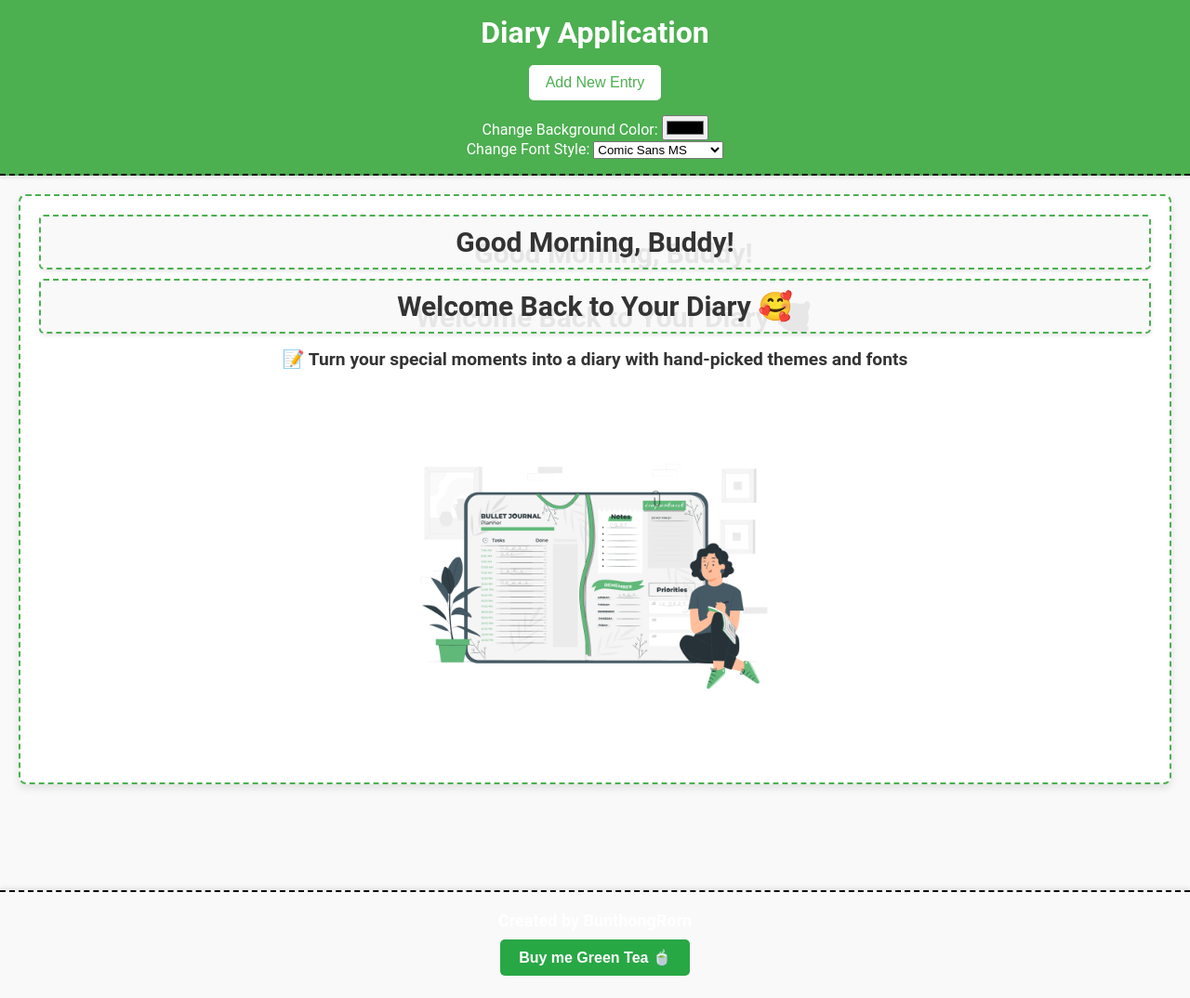
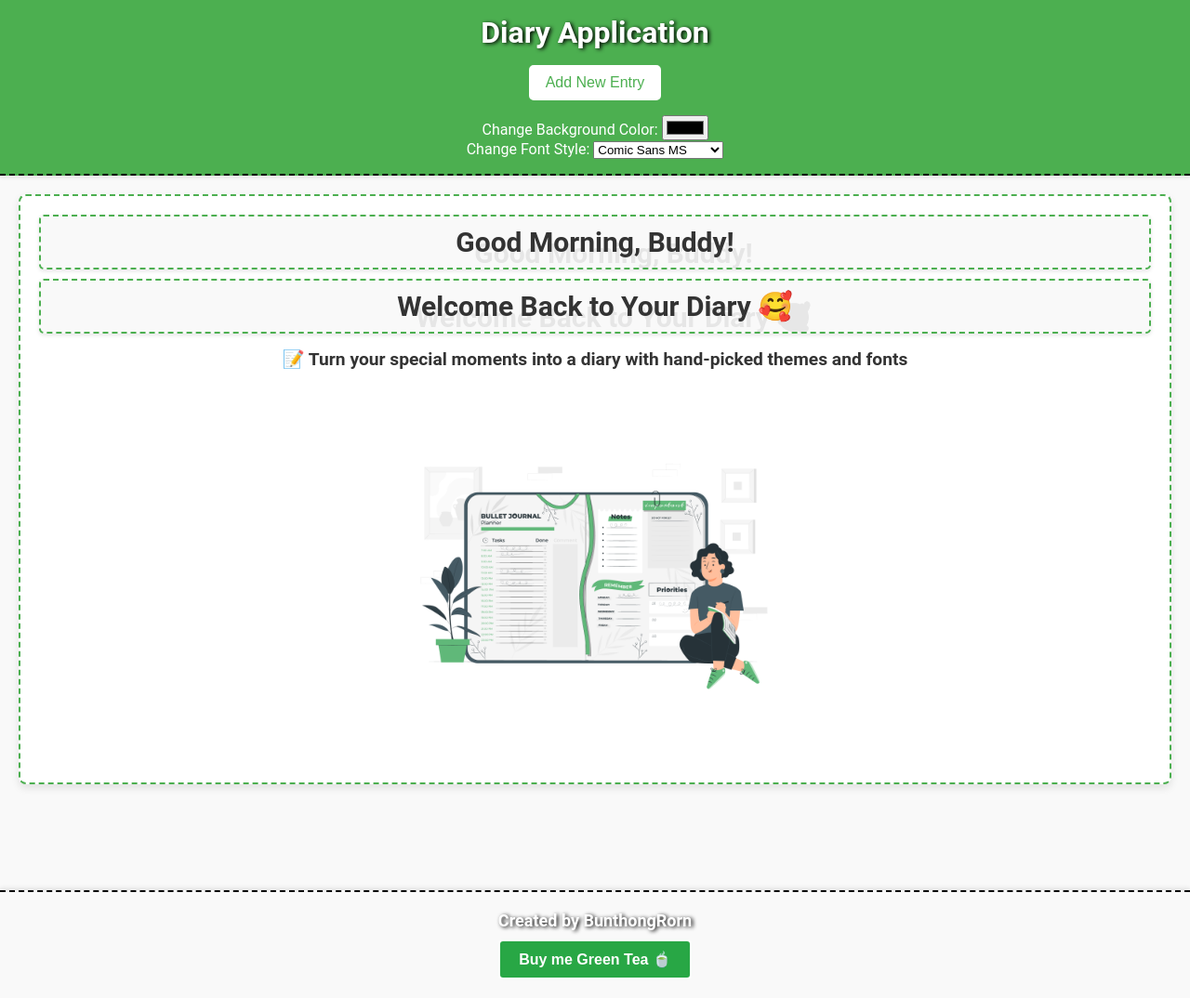
Before and after one commit to BunthongDev/Rebuild-Diary-WebApplication, a plain HTML site: page index.html in a window 1280 px wide. Shown: the whole page at 93% size. Drawn offline with Linux system fonts and the light colour scheme.

Commit message:
Update style.css

```diff
--- a/assets/css/style.css
+++ b/assets/css/style.css
@@ -18,7 +18,10 @@ body {
 
   header h1 {
     margin: 0;
+    text-shadow: #000000 2px 1px 4px;
+
   }
+
 
   header button {
     background-color: white;
@@ -226,6 +229,10 @@ body {
     font-weight: bold;
     /* margin-top: 600px; */
 }
+#footer-text{
+text-shadow: #000000 2px 1px 4px;
+
+}
 
 .buy-me-button {
     margin-top: 10px;
@@ -234,6 +241,7 @@ body {
     border-radius: 5px;
     cursor: pointer;
     transition: background-color 0.3s;
+    border: solid 2px #ffffff;
 
 }
 .buy-me-button:hover {
```
